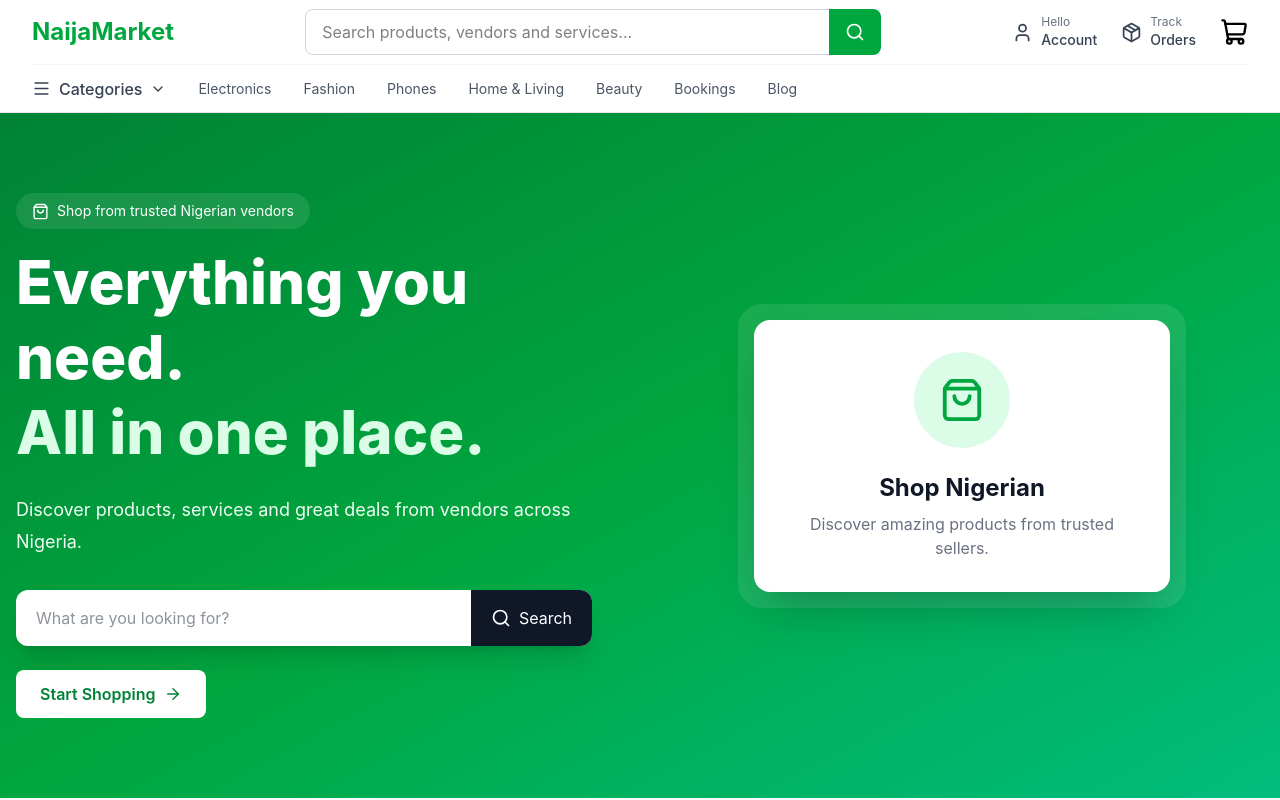
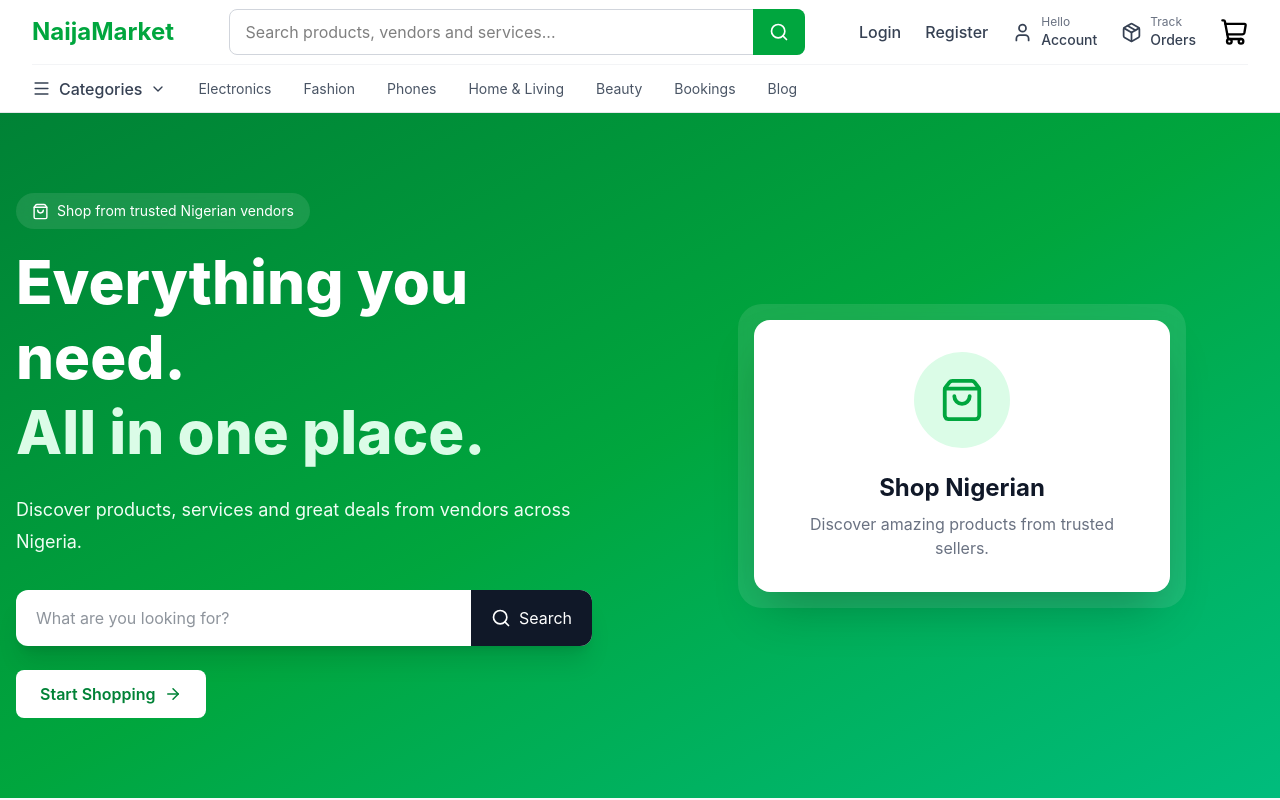
Before and after one commit to Sanctiexchange/Sure-space, a React (Vite) app: page / in a window 1280 px wide. Shown: the top 800 px of the page. Built offline with nearby package versions, Linux system fonts and the light colour scheme.

Commit message:
Working marketplace milestone before product search

```diff
--- a/src/App.jsx
+++ b/src/App.jsx
@@ -40,12 +40,13 @@
       />
       <Route
           path="/account"
-          element={<Account />}
+          element={
+       <ProtectedRoute>
+        <Account />
+      </ProtectedRoute>
+       }
       />
-      <Route
-           path="/ProtectedRoute"
-           element={<ProtectedRoute />}
-      />
+
       <Route path="/login" element={<Login />} />
       <Route path="/footer" element={<MainLayout><Footer /></MainLayout >} />
     </Routes>
--- a/src/components/navbar/Navbar.jsx
+++ b/src/components/navbar/Navbar.jsx
@@ -11,9 +11,10 @@
 import { Link } from "react-router-dom";
 import { useState } from "react"
 import { useCart } from "../../context/useCart"
+import { useAuth } from "../../context/AuthContext";
 
 function Navbar() {
-
+  const { user, logout } = useAuth();
   const [mobileMenuOpen, setMobileMenuOpen] = useState(false)
   const { cartItems } = useCart()
   const cartCount = cartItems.reduce(
@@ -68,6 +69,39 @@
           <div className="hidden lg:flex items-center gap-6">
 
             {/* Account */}
+            {user ? (
+  <>
+    <Link
+      to="/account"
+      className="font-medium text-gray-700 hover:text-green-600"
+    >
+      My Account
+    </Link>
+
+    <button
+      onClick={logout}
+      className="font-medium text-red-600 hover:text-red-700"
+    >
+      Logout
+    </button>
+  </>
+) : (
+  <>
+    <Link
+      to="/login"
+      className="font-medium text-gray-700 hover:text-green-600"
+    >
+      Login
+    </Link>
+
+    <Link
+      to="/register"
+      className="font-medium text-gray-700 hover:text-green-600"
+    >
+      Register
+    </Link>
+  </>
+)}
 
             <button className="flex items-center gap-2 text-gray-700 hover:text-green-600">
 
--- a/src/context/OrderContext.jsx
+++ b/src/context/OrderContext.jsx
@@ -10,9 +10,7 @@
 export function OrderProvider({ children }) {
   const [orders, setOrders] = useState(() => {
     try {
-      const savedOrders = localStorage.getItem(
-        "naijaMarketOrders"
-      );
+      const savedOrders = localStorage.getItem("naijaMarketOrders");
 
       if (!savedOrders) {
         return [];
@@ -20,22 +18,13 @@
 
       return JSON.parse(savedOrders);
     } catch (error) {
-      console.error(
-        "Error loading orders:",
-        error
-      );
-
+      console.error("Error loading orders:", error);
       return [];
     }
   });
 
   // Save orders to localStorage whenever orders change
   useEffect(() => {
-    console.log(
-      "Orders changed:",
-      orders
-    );
-
     localStorage.setItem(
       "naijaMarketOrders",
       JSON.stringify(orders)
@@ -44,27 +33,12 @@
 
   // Add a new order
   const addOrder = (order) => {
-    console.log(
-      "Adding order:",
-      order
-    );
-
     setOrders((currentOrders) => {
-      const updatedOrders = [
-        ...currentOrders,
-        order,
-      ];
-
-      console.log(
-        "Updated orders:",
-        updatedOrders
-      );
-
-      return updatedOrders;
+      return [...currentOrders, order];
     });
   };
 
-  // Clear orders
+  // Clear all orders
   const clearOrders = () => {
     setOrders([]);
   };
```
